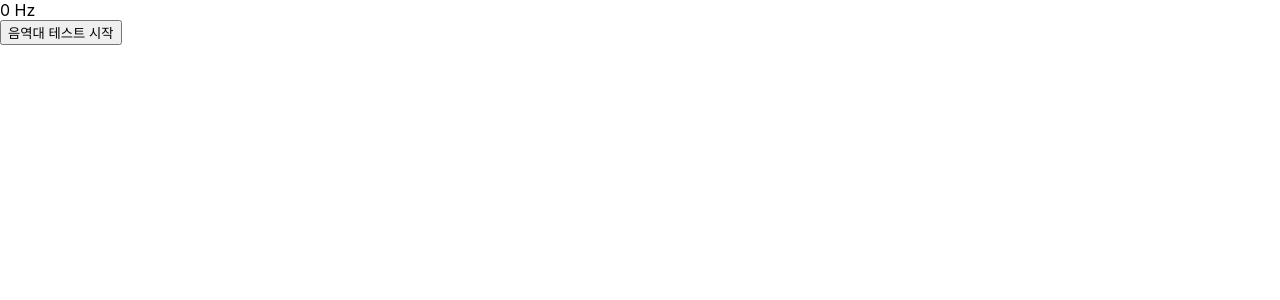
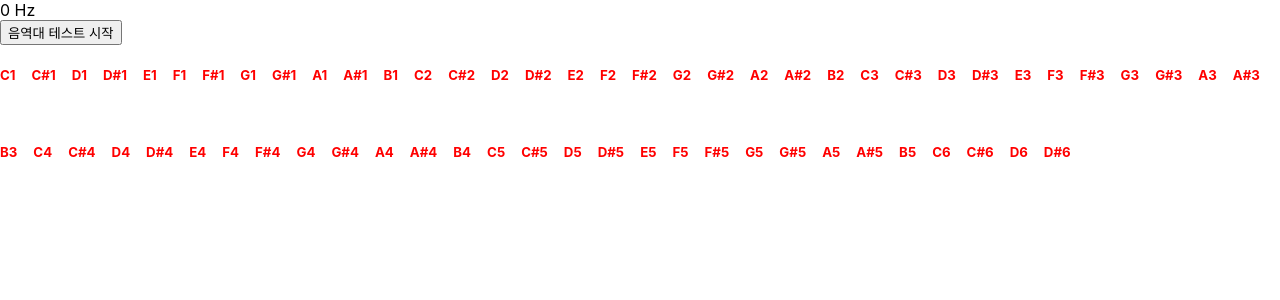
Before and after one commit to K-CoB/pitch-finder-frontend, a React (Create React App) app: page / in a window 1280 px wide. Shown: the top 300 px of the page. Built offline with nearby package versions, Linux system fonts and the light colour scheme.

Commit message:
✨ feat :  성공한 음정 표시

```diff
--- /dev/null
+++ b/src/App.css
@@ -0,0 +1,13 @@
+.note-list {
+    display: flex;
+    flex-wrap: wrap;
+    gap: 1rem;
+}
+
+.note-list > .success {
+    color: blue;
+}
+
+.note-list > .false {
+    color: red;
+}
--- a/src/App.tsx
+++ b/src/App.tsx
@@ -1,47 +1,46 @@
+import "./App.css";
+
 import { useEffect, useState } from "react";
 import AudioContext from "./audio/context";
-import { noteFromPitch } from "./audio/utils";
+import { getNoteFromFrequency, getPitchFromNote } from "./audio/utils";
 import correlate from "./audio/correlate";
 
 const audioCtx = AudioContext.getAudioContext();
 const analyser = AudioContext.getAnalyser();
 const buf = new Float32Array(2048);
 
-const noteStrings = [
-  "도",
-  "도#",
-  "레",
-  "레#",
-  "미",
-  "파",
-  "파#",
-  "솔",
-  "솔#",
-  "라",
-  "라#",
-  "시",
-];
-
 function App() {
   const [source, setSource] = useState<MediaStreamAudioSourceNode>();
   const [started, setStart] = useState(false);
 
+  const [curNote, setCurNote] = useState<number>();
   const [pitchNote, setPitchNote] = useState<string>();
   const [pitchScale, setPitchScale] = useState<number>();
   const [pitch, setPitch] = useState("0 Hz");
+  const [noteSuccess, setNoteSuccess] = useState(Array(64).fill(false));
 
   const updatePitch = () => {
     analyser.getFloatTimeDomainData(buf);
     var ac = correlate(buf, audioCtx.sampleRate);
     if (ac > -1) {
-      let note = noteFromPitch(ac);
-      let sym = noteStrings[note % 12];
-      let scl = Math.floor(note / 12) - 1;
+      console.log(ac);
+      const note = getNoteFromFrequency(ac);
       setPitch(ac.toFixed(2) + " Hz");
-      setPitchNote(sym);
-      setPitchScale(scl);
+      setCurNote(note);
     }
   };
+
+  useEffect(() => {
+    if (curNote) {
+      const { scale, noteString } = getPitchFromNote(curNote);
+      setPitchNote(noteString);
+      setPitchScale(scale);
+
+      const updatedNoteSuccess = [...noteSuccess];
+      updatedNoteSuccess[curNote - 24] = true;
+      setNoteSuccess(updatedNoteSuccess);
+    }
+  }, [curNote]);
 
   useEffect(() => {
     if (source != null) {
@@ -89,6 +88,16 @@ function App() {
           <button onClick={stop}>정지</button>
         )}
       </div>
+      <div className="note-list">
+        {noteSuccess.map((item, idx) => {
+          const { scale, noteString } = getPitchFromNote(idx + 24);
+          return (
+            <h5 key={idx} className={item ? "success" : "false"}>
+              {noteString + scale}
+            </h5>
+          );
+        })}
+      </div>
     </div>
   );
 }
--- a/src/audio/utils.ts
+++ b/src/audio/utils.ts
@@ -1,6 +1,26 @@
-const noteFromPitch = (frequency: number) => {
+const noteStrings = [
+  "C",
+  "C#",
+  "D",
+  "D#",
+  "E",
+  "F",
+  "F#",
+  "G",
+  "G#",
+  "A",
+  "A#",
+  "B",
+];
+
+export const getNoteFromFrequency = (frequency: number) => {
   var noteNum = 12 * (Math.log(frequency / 440) / Math.log(2));
   return Math.round(noteNum) + 69;
 };
 
-export { noteFromPitch };
+export const getPitchFromNote = (note: number) => {
+  const noteString = noteStrings[note % 12];
+  const scale = Math.floor(note / 12) - 1;
+
+  return { scale, noteString };
+};
```
